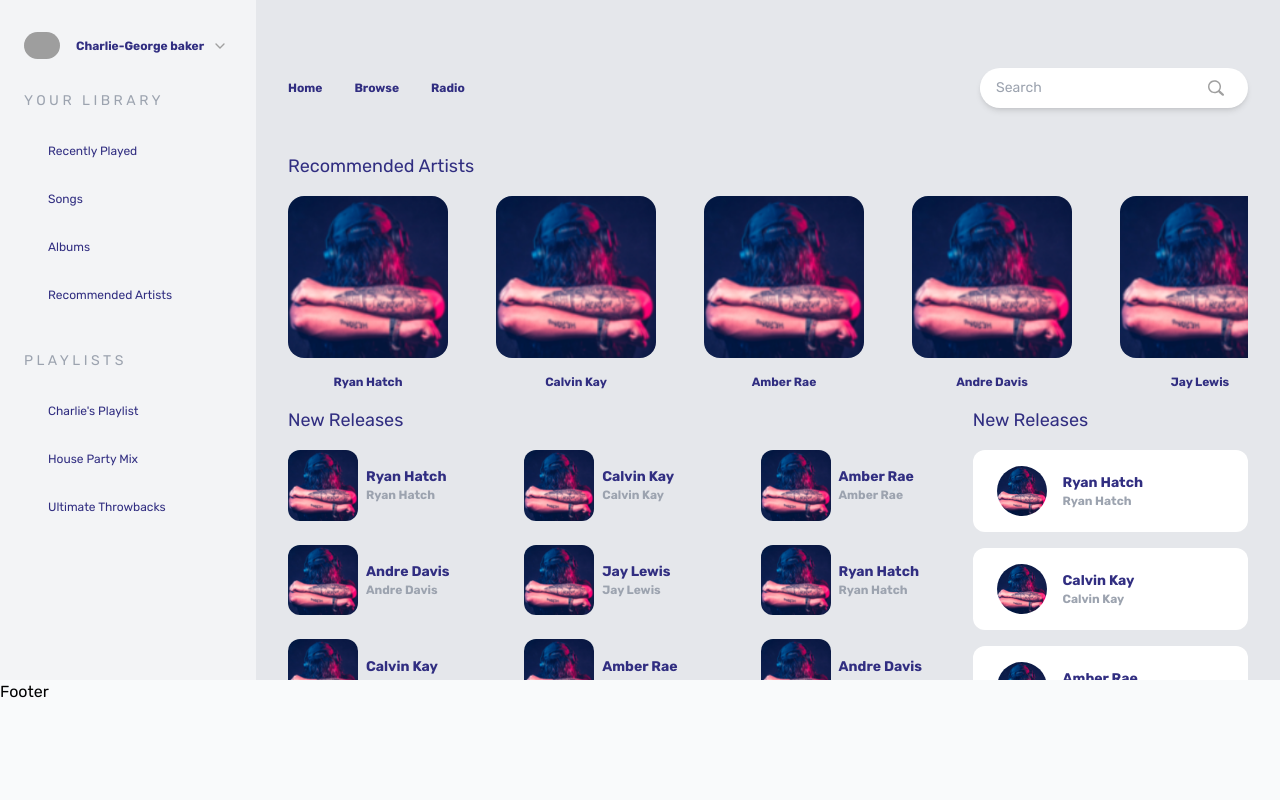
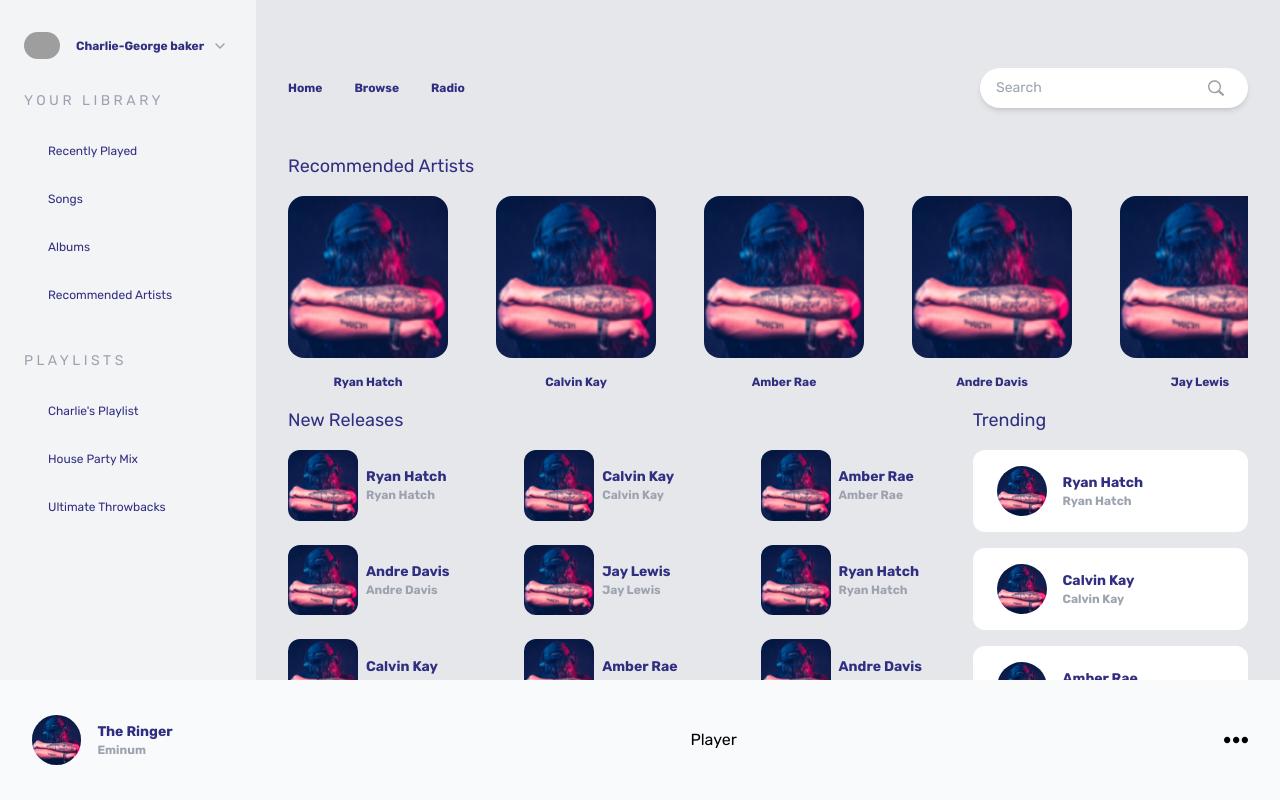
Before and after one commit to piyushsingh0992/music-player, a Next.js app: page / in a window 1280 px wide. Built offline with nearby package versions, Linux system fonts and the light colour scheme; grey boxes are pictures that could not be loaded.

Commit message:
ui changes in footer

```diff
--- a/src/components/footer/index.tsx
+++ b/src/components/footer/index.tsx
@@ -1,13 +1,65 @@
+import Image from "next/image";
+import Avatar from "../common/avatar";
 
+const Left = () => {
+  return (
+    <div
+      className={`flex cursor-pointer justify-start items-center
+    `}
+    >
+      <Avatar
+        src={"/sample-song.png"}
+        width={80}
+        height={80}
+        borderRadius="rounded-full"
+      />
+      <div className="ml-4 flex justify-between items-between w-[100%] ">
+        <div>
+          <p
+            className={`
+            text-indigo-900
+          text-sm font-semibold cursor-pointer`}
+          >
+            The Ringer
+          </p>
+          <p
+            className={`  text-gray-400
+           text-xs font-semibold cursor-pointer`}
+          >
+            Eminum
+          </p>
+        </div>
+      </div>
+    </div>
+  );
+};
+
+const Right = () => {
+  return (
+    <div
+      className=" transition-opacity duration-300 ease-in-out"
+      style={{ opacity: 1 }}
+    >
+      <Image
+        className={`w-6 h-6  `}
+        alt="Arrow down"
+        width={30}
+        height={30}
+        src="/three-dots-menu.svg"
+      />
+    </div>
+  );
+};
 export default function Footer() {
-    // This is mock data and could be replaced with your actual data fetching logic
+  // This is mock data and could be replaced with your actual data fetching logic
 
-    return (
-
-          <div className='bg-gray-50 flex h-[15vh] w-[100vw]'>
-              Footer
-          </div>
-
-
-    );
-  }
+  return (
+    <div className="bg-gray-50 flex h-[15vh] w-[100vw] px-8">
+      <div className="w-[100%]  flex justify-between items-center">
+        <Left />
+        <p>Player</p>
+        <Right />
+      </div>
+    </div>
+  );
+}
--- a/src/components/playlists/index.tsx
+++ b/src/components/playlists/index.tsx
@@ -150,7 +150,7 @@ const Trending = () => {
   return (
     <div className="pr-8 w-[30%]">
       <p className="text-indigo-900 text-lg font-medium cursor-pointer py-4">
-        New Releases
+       Trending
       </p>
       <div>
         {trending.map(({ imgSrc, artistName }, index) => (
```
Also changed, not shown: public/three-dots-menu.svg (added).
